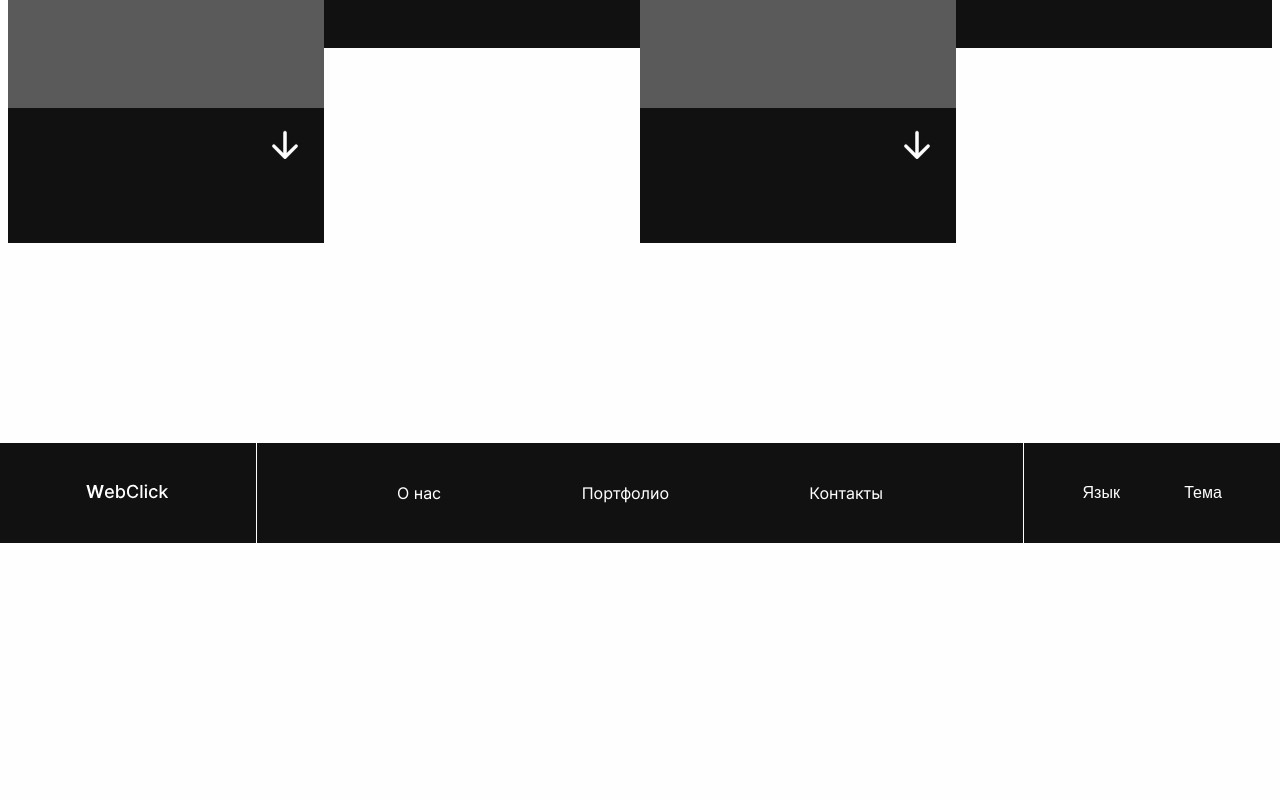
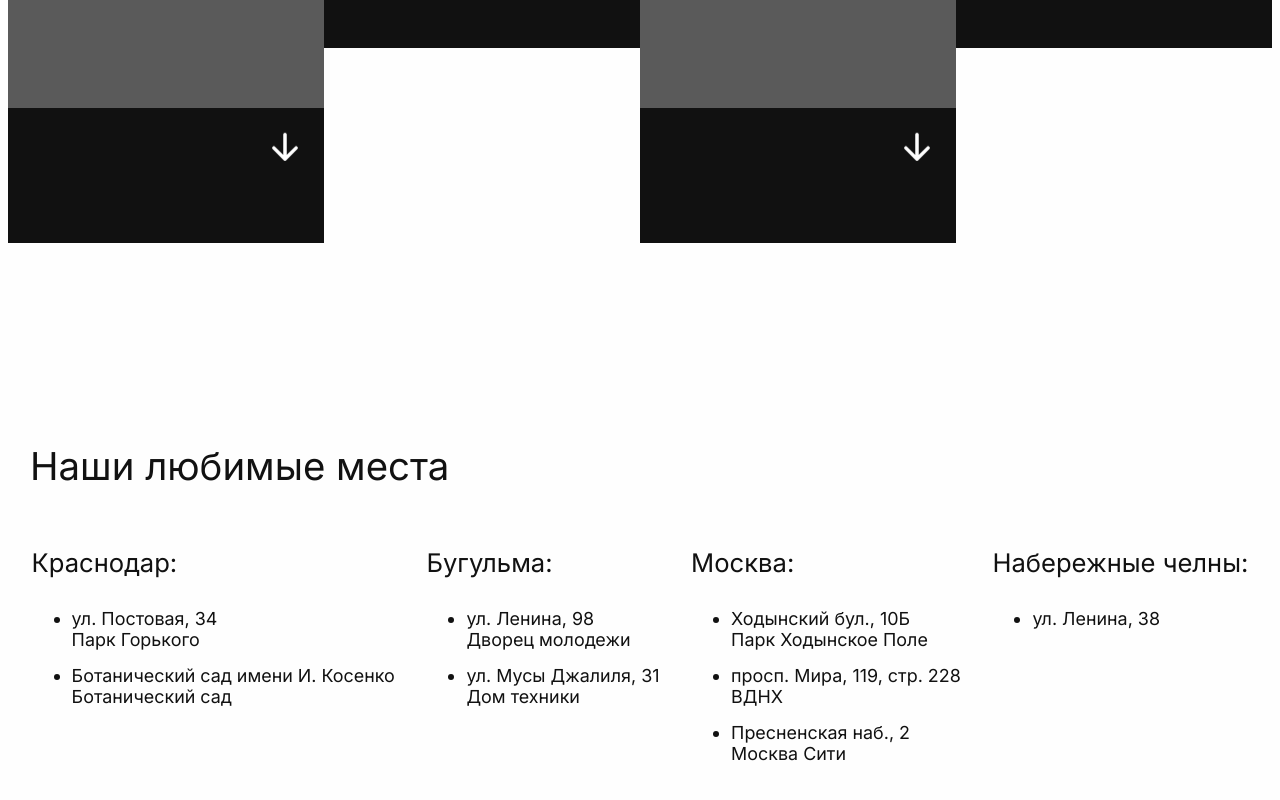
Before and after one commit to sonia13marker/our_team_project, a React (Create React App) app: page /about in a window 1280 px wide. Shown: the part 3058-3858 px from the top of the page. Before the commit the page ends 3601 px from the top, so only its background shows below. Built offline with nearby package versions, Linux system fonts and the light colour scheme.

Commit message:
блок с любимыми местами
был добавлен блок с любимыми местами, картой, и ссылками на другую карту в названии каждого места

```diff
--- a/src/App.jsx
+++ b/src/App.jsx
@@ -23,7 +23,7 @@ export const App = () => {
     })
     return (
         <>
-        {loader==true?
+        {loader===true?
                 <Loader show = {loader} type = "body"></Loader>:
                 <Loader  type = {<MainPage/>}></Loader>
         }
--- /dev/null
+++ b/src/components/FavoritePlace/FavoritePlace.jsx
@@ -0,0 +1,43 @@
+import style from './style.module.css';
+
+export const FavoritePlace = () => {
+    return <div className={style.wrapper}>
+        <h2 className={style.wrapper__h2}>Наши любимые места </h2>
+        <div className={style.wrapper__place}>
+            <span className={style.place__city}>
+                <h3 className={style.place__h3}>Краснодар:</h3>
+                <ul className={style.place__ul}>
+                    <li><a href="https://yandex.ru/maps/org/gorodskoy_sad/1047001189/?ll=39.012985%2C45.038440&z=12.73">ул. Постовая, 34 <br />Парк Горького</a></li>
+                    <li><a href="https://yandex.ru/maps/org/botanicheskiy_sad_im_i_s_kosenko/1752979417/?ll=38.927684%2C45.052785&z=15">Ботанический сад имени И. Косенко <br />Ботанический сад</a></li>
+                </ul>
+            </span>
+
+            <span className={style.place__city}>
+                <h3 className={style.place__h3}>Бугульма:</h3>
+                <ul className={style.place__ul}>
+                    <li><a href="https://yandex.ru/maps/org/dvorets_molodyozhi/160750110958/?ll=52.819923%2C54.533389&z=16">ул. Ленина, 98<br />Дворец молодежи</a></li>
+                    <li><a href="https://yandex.ru/maps/11122/bugulma/house/ulitsa_musy_dzhalilya_31/YUsYcQ5jT0cGQFtufXlydH5mZw==/?ll=52.793621%2C54.535253&z=16">ул. Мусы Джалиля, 31<br />Дом техники</a></li>
+                </ul>
+            </span>
+
+            <span className={style.place__city}>
+                <h3 className={style.place__h3}>Москва:</h3>
+                <ul className={style.place__ul}>
+                    <li><a href="https://yandex.ru/maps/213/moscow/house/khodynskiy_bulvar_10b/Z04YcwVpQUIOQFtvfXt5d3VlZQ==/?ll=37.529879%2C55.786961&z=16">Ходынский бул., 10Б<br />Парк Ходынское Поле</a></li>
+                    <li><a href="https://yandex.ru/maps/213/moscow/house/prospekt_mira_119s228/Z04YcARoTkMDQFtvfXRzd3prYQ==/?ll=37.638763%2C55.826685&z=16">просп. Мира, 119, стр. 228<br />ВДНХ</a></li>
+                    <li><a href="https://yandex.ru/maps/213/moscow/house/presnenskaya_naberezhnaya_2/Z04YcwRpTkEFQFtvfXt1eH1lZg==/?ll=37.539743%2C55.749162&z=16">Пресненская наб., 2<br />Москва Сити</a></li>
+                </ul>
+            </span>
+
+            <span className={style.place__city}>
+                <h3 className={style.place__h3}>Набережные челны:</h3>
+                <ul className={style.place__ul}>
+                    <li><a href="/#">ул. Ленина, 38</a></li>
+                </ul>
+            </span>
+        </div>
+    <span className={style.wrapper__map}>
+    <iframe src="https://yandex.ru/map-widget/v1/?um=constructor%3Ade489f737386677b78e869b07e3317c3cbf4f1a9263fb53c3ab0f7a59383a459&amp;source=constructor" width="100%" height="500" frameborder="0"></iframe>
+    </span>
+    </div>
+}
--- /dev/null
+++ b/src/components/FavoritePlace/style.module.css
@@ -0,0 +1,55 @@
+.wrapper {
+    width: 100vw;
+    background-color: var(--color);
+}
+
+.wrapper__h2 {
+    font-family: 'Inter', sans-serif;
+    font-weight: 400;
+    font-size: 3vw;
+    color: var(--additional-color);
+    margin-left: 30px;
+}
+
+.wrapper__place {
+    width: 100%;
+    height: 300px;
+    display: flex;
+    flex-direction: row;
+    flex-wrap: nowrap;
+    justify-content: space-evenly;
+    align-items: flex-start;
+
+}
+
+.place__h3 {
+    font-family: 'Inter', sans-serif;
+    font-weight: 400;
+    font-size: 2vw;
+    color: var(--additional-color);
+    margin-bottom: 30px;
+}
+
+.place__ul {
+    font-family: 'Inter', sans-serif;
+    font-weight: 400;
+    font-size: 1.4vw;
+    color: var(--additional-color);
+}
+.place__ul > li {
+    margin-bottom: 15px;
+}
+.place__ul > li > a {
+    text-decoration: none;
+    color: var(--additional-color);
+}
+.place__ul > li > a:hover {
+    text-decoration: underline;
+}
+
+.wrapper__map {
+    display: block;
+    width: 100vw;
+    filter: saturate(0) brightness(1) invert(.8);
+    margin: 100px 0;
+}
--- a/src/pages/AboutPage/AboutPage.jsx
+++ b/src/pages/AboutPage/AboutPage.jsx
@@ -4,6 +4,7 @@ import { AboutComp } from '../../components/AboutComp/AboutComp';
 import style from './style.module.css';
 import { OurTeam } from '../../components/OurTeam/OurTeam';
 import { Footer } from "../../components/Footer/Footer";
+import { FavoritePlace } from "../../components/FavoritePlace/FavoritePlace";
 
 export function AboutPage() {
     return <div className={style.back}>
@@ -12,6 +13,7 @@ export function AboutPage() {
         <SoftSkills/>
         <TechStack/>
         <OurTeam/>
+        <FavoritePlace/>
         <Footer/>
     </div>
 }
```
